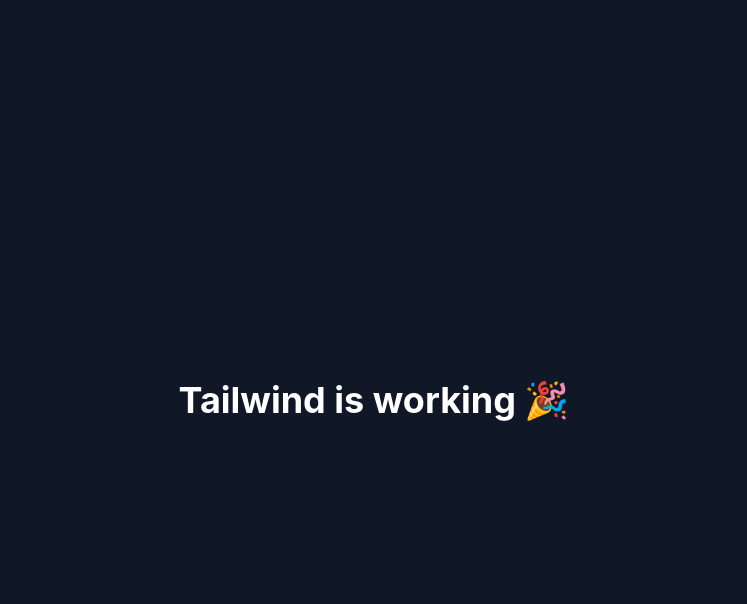
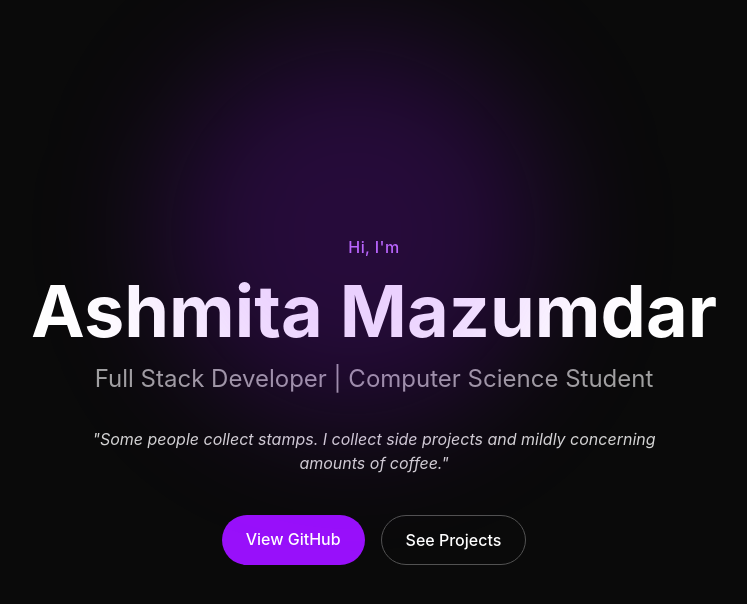
Before and after one commit to ashmita-dev/final_portfolio, a React (Vite) app: page / in a window 1280 px wide. Shown: the top 604 px of the page, without its empty margins (266-1013 px from the left). Built offline with nearby package versions, Linux system fonts and the light colour scheme.

Commit message:
Fixed Hero section JSX syntax error

```diff
--- a/src/App.jsx
+++ b/src/App.jsx
@@ -1,9 +1,11 @@
+import Hero from "./sections/Hero";
+
 function App() {
   return (
-    <div className="min-h-screen bg-gray-900 flex items-center justify-center">
-      <h1 className="text-4xl font-bold text-white">Tailwind is working 🎉</h1>
+    <div className="bg-neutral-950">
+      <Hero />
     </div>
-  )
+  );
 }
 
-export default App
+export default App;
--- /dev/null
+++ b/src/data/portfolioData.js
@@ -0,0 +1,85 @@
+export const personalInfo = {
+  name: "Ashmita Mazumdar",
+  role: "Full Stack Developer | Computer Science Student",
+  tagline: "Some people collect stamps. I collect side projects and mildly concerning amounts of coffee.",
+  email: "ashmita110609@gmail.com",
+  phone: "7265073446",
+  location: "India",
+  github: "https://github.com/ashmita-dev",
+  linkedin: "https://www.linkedin.com/in/ashmita-mazumdar-009863394/",
+  resume: "",
+};
+
+export const about = {
+  bio: "I'm a Computer Science student who enjoys building full-stack web applications that solve real problems. I like creating products that are both technically strong and visually appealing.",
+  wittyLine: "I studied Computer Science. I minored in overthinking every semicolon.",
+  education: {
+    degree: "B.Tech in Computer Science",
+    school: "SVKM's NMIMS MPSTME, Shirpur Campus",
+    graduation: "Expected 2028",
+    coursework: [
+      "Data Structures & Algorithms",
+      "Object Oriented Programming",
+      "Database Management Systems",
+      "Computer Networks",
+      "Design & Analysis of Algorithms",
+    ],
+  },
+};
+
+export const skills = {
+  frontend: ["HTML5", "CSS3", "JavaScript (ES6+)", "React.js", "Tailwind CSS", "React Router", "Vite"],
+  backend: ["Node.js", "Express.js", "REST APIs", "JWT Authentication"],
+  database: ["PostgreSQL", "Microsoft SQL Server", "SQL"],
+  tools: ["Git", "GitHub", "VS Code", "Postman"],
+  languages: ["JavaScript", "Java", "Python", "C++", "SQL"],
+};
+
+export const projects = [
+  {
+    id: 1,
+    title: "Career Copilot",
+    subtitle: "AI-Powered Career Intelligence Platform",
+    description:
+      "A career guidance platform that helps students understand their skill level, discover career paths, identify skill gaps, and plan learning roadmaps using 15+ REST APIs and 8+ PostgreSQL tables.",
+    wittyLine: "Exhibit A: proof that ideas survive contact with real users.",
+    tech: ["React", "Tailwind CSS", "Node.js", "Express.js", "PostgreSQL", "JWT", "GitHub API"],
+    liveLink: "https://career-copilot-frontend.onrender.com",
+    githubLink: "https://github.com/ashmita-dev/career-copilot",
+    flagship: true,
+  },
+  {
+    id: 2,
+    title: "Event Management Portal",
+    subtitle: "College Event Management System",
+    description:
+      "A role-based event management platform supporting event creation, registrations, tracking, and administrative workflows through RESTful backend services.",
+    wittyLine: "Version 1 shipped. Version 2 is already plotting a glow-up.",
+    tech: ["HTML", "CSS", "JavaScript", "AngularJS", "Node.js", "Microsoft SQL Server"],
+    liveLink: "",
+    githubLink: "https://github.com/ashmita-dev/event-management-portal",
+    flagship: false,
+  },
+  {
+    id: 3,
+    title: "SneakerDB",
+    subtitle: "Sneaker E-Commerce Platform",
+    description:
+      "A full-stack sneaker e-commerce platform with authentication, inventory, order processing, payments, shipment tracking, and 40+ SQL queries across 12 relational tables.",
+    wittyLine: "Built for sneakerheads, powered by clean SQL joins.",
+    tech: ["HTML", "CSS", "JavaScript", "Node.js", "Express.js", "Microsoft SQL Server"],
+    liveLink: "",
+    githubLink: "https://github.com/ashmita-dev/SneakerDB",
+    flagship: false,
+  },
+];
+
+export const certifications = [
+  "JP Morgan Chase Software Engineering Virtual Experience Program (Forage)",
+  "Microsoft Learn Cloud Computing Certifications & Badges",
+];
+
+export const achievements = [
+  "Second Prize – Python Mini Project Competition",
+  "Yugantar 2.0 Inter-Institute Hackathon (SIH 2025 Round-1 Selection)",
+];
--- /dev/null
+++ b/src/sections/Hero.jsx
@@ -0,0 +1,71 @@
+import { motion } from "framer-motion";
+import { personalInfo } from "../data/portfolioData";
+
+function Hero() {
+  return (
+    <section className="min-h-screen bg-neutral-950 flex flex-col items-center justify-center text-center px-6 relative overflow-hidden">
+      <div className="absolute w-96 h-96 bg-purple-600/20 rounded-full blur-3xl top-10 left-1/3" />
+
+      <motion.p
+        initial={{ opacity: 0, y: 10 }}
+        animate={{ opacity: 1, y: 0 }}
+        transition={{ duration: 0.6 }}
+        className="text-purple-400 font-medium mb-4 tracking-wide"
+      >
+        Hi, I'm
+      </motion.p>
+
+      <motion.h1
+        initial={{ opacity: 0, y: 20 }}
+        animate={{ opacity: 1, y: 0 }}
+        transition={{ duration: 0.7, delay: 0.15 }}
+        className="text-5xl md:text-7xl font-bold text-white mb-4"
+      >
+        {personalInfo.name}
+      </motion.h1>
+
+      <motion.h2
+        initial={{ opacity: 0, y: 20 }}
+        animate={{ opacity: 1, y: 0 }}
+        transition={{ duration: 0.7, delay: 0.3 }}
+        className="text-xl md:text-2xl text-neutral-400 mb-8"
+      >
+        {personalInfo.role}
+      </motion.h2>
+
+      <motion.p
+        initial={{ opacity: 0 }}
+        animate={{ opacity: 1 }}
+        transition={{ duration: 0.8, delay: 0.5 }}
+        className="max-w-xl text-neutral-300 italic mb-10"
+      >
+        "{personalInfo.tagline}"
+      </motion.p>
+
+      <motion.div
+        initial={{ opacity: 0 }}
+        animate={{ opacity: 1 }}
+        transition={{ duration: 0.8, delay: 0.7 }}
+        className="flex gap-4"
+      >
+        <a
+          href={personalInfo.github}
+          target="_blank"
+          rel="noreferrer"
+          className="px-6 py-3 bg-purple-600 hover:bg-purple-500 transition rounded-full text-white font-medium"
+        >
+          View GitHub
+        </a>
+
+        <a
+          href="#projects"
+          className="px-6 py-3 border border-neutral-600 hover:border-purple-400 transition rounded-full text-white font-medium"
+        >
+          See Projects
+        </a>
+      </motion.div>
+    </section>
+  );
+}
+
+export default Hero;
```
